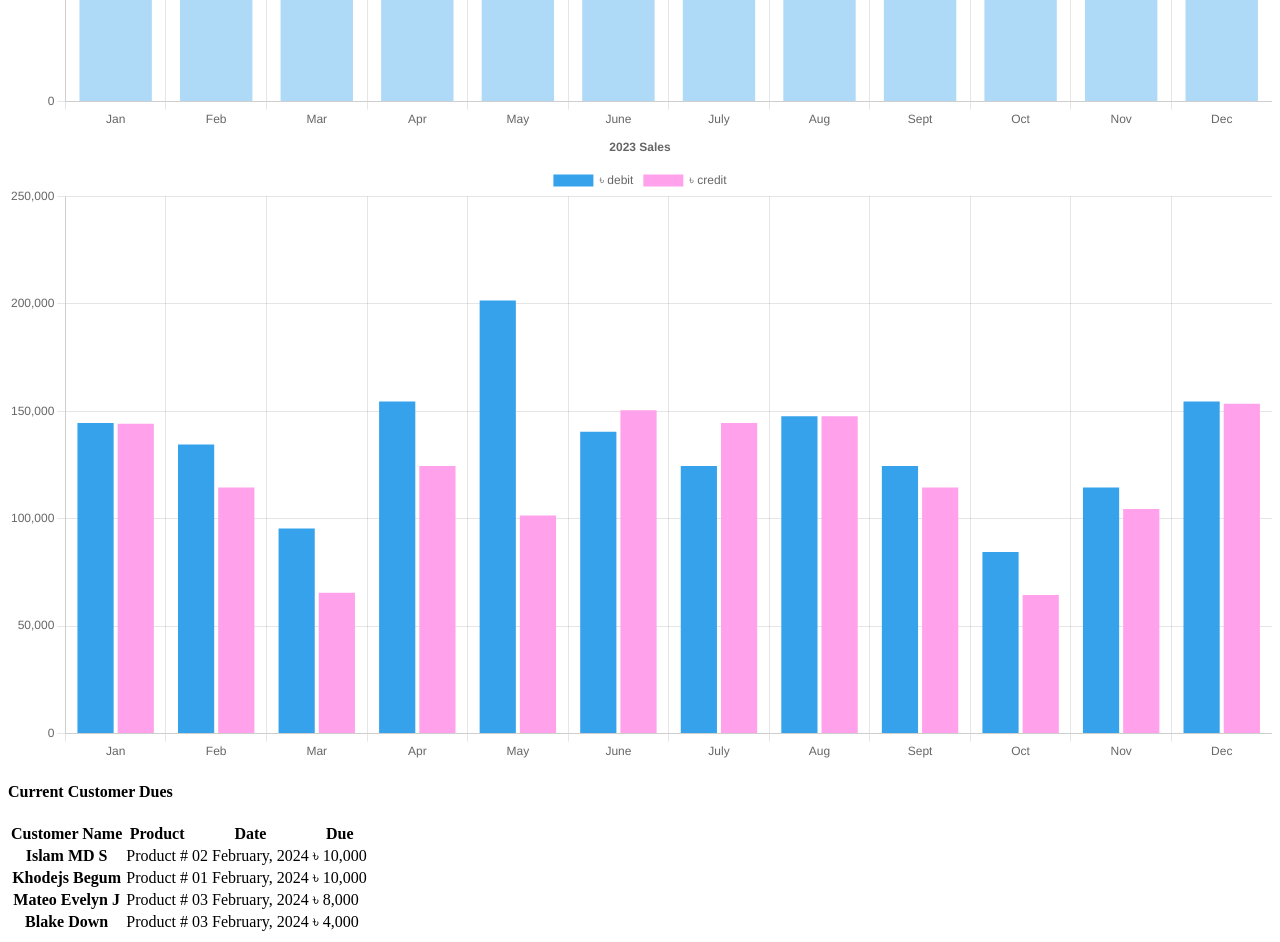
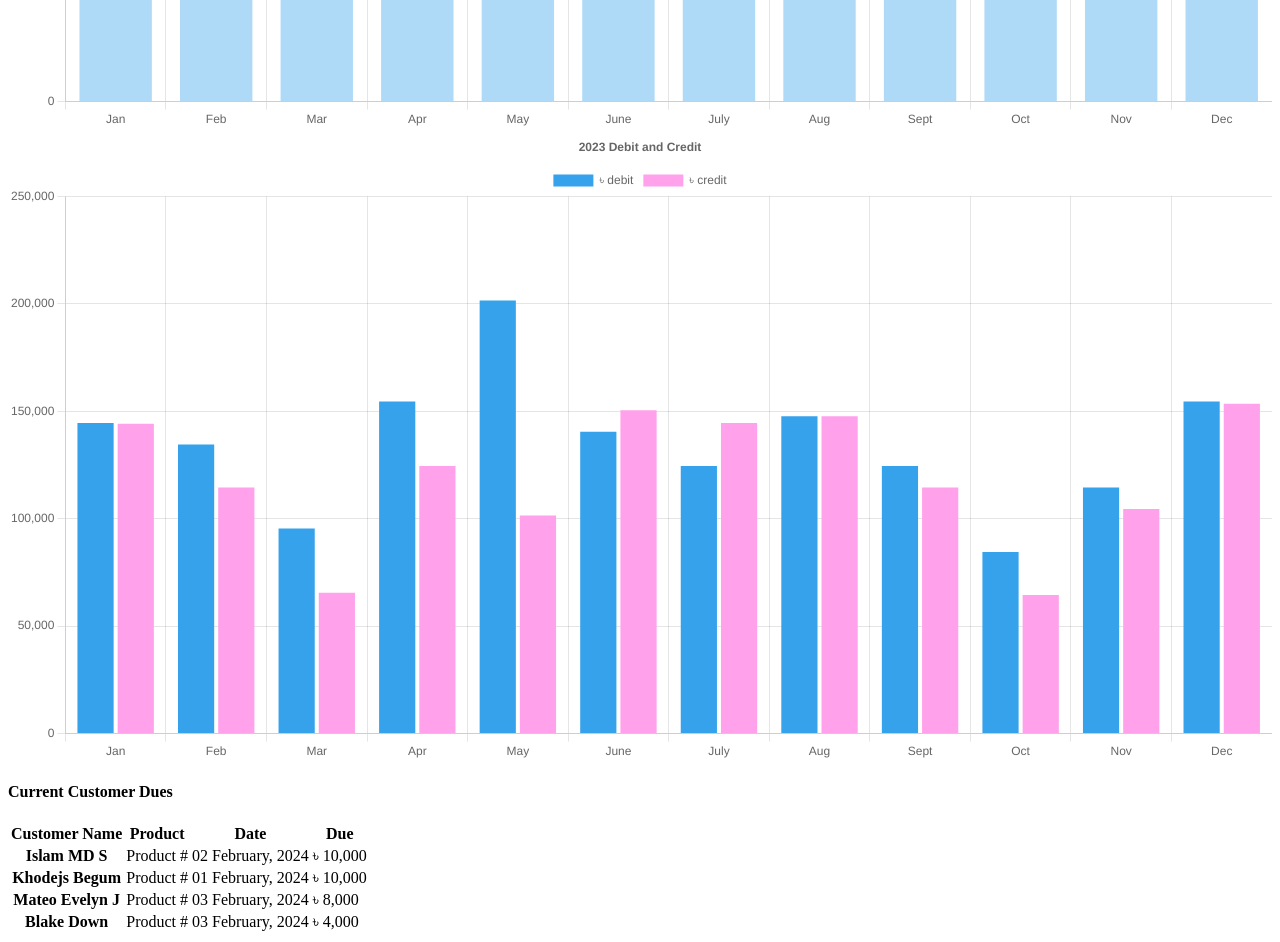
Before and after one commit to almustansir/tailwind_next_dahsboard, a Next.js app: page / in a window 1280 px wide. Shown: the part 1060-2002 px from the top of the page. Built offline with nearby package versions, Linux system fonts and the light colour scheme.

Commit message:
Update CompBarChartComp.tsx

```diff
--- a/src/components/CompBarChartComp.tsx
+++ b/src/components/CompBarChartComp.tsx
@@ -68,7 +68,7 @@ const CompBarChartComp = () => {
         },
         title: {
           display: true,
-          text: "2023 Sales",
+          text: "2023 Debit and Credit",
         },
       },
       maintainAspectRatio: false,
```
